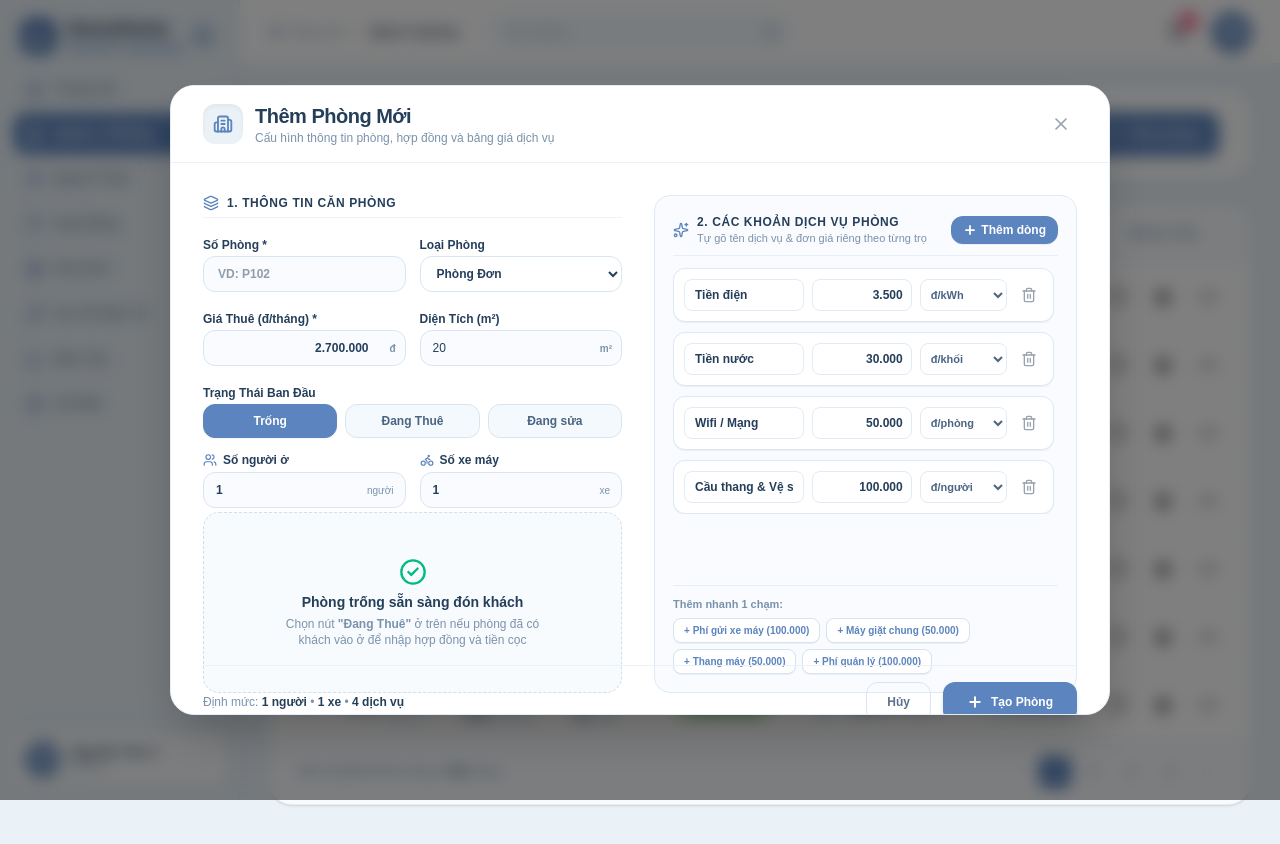
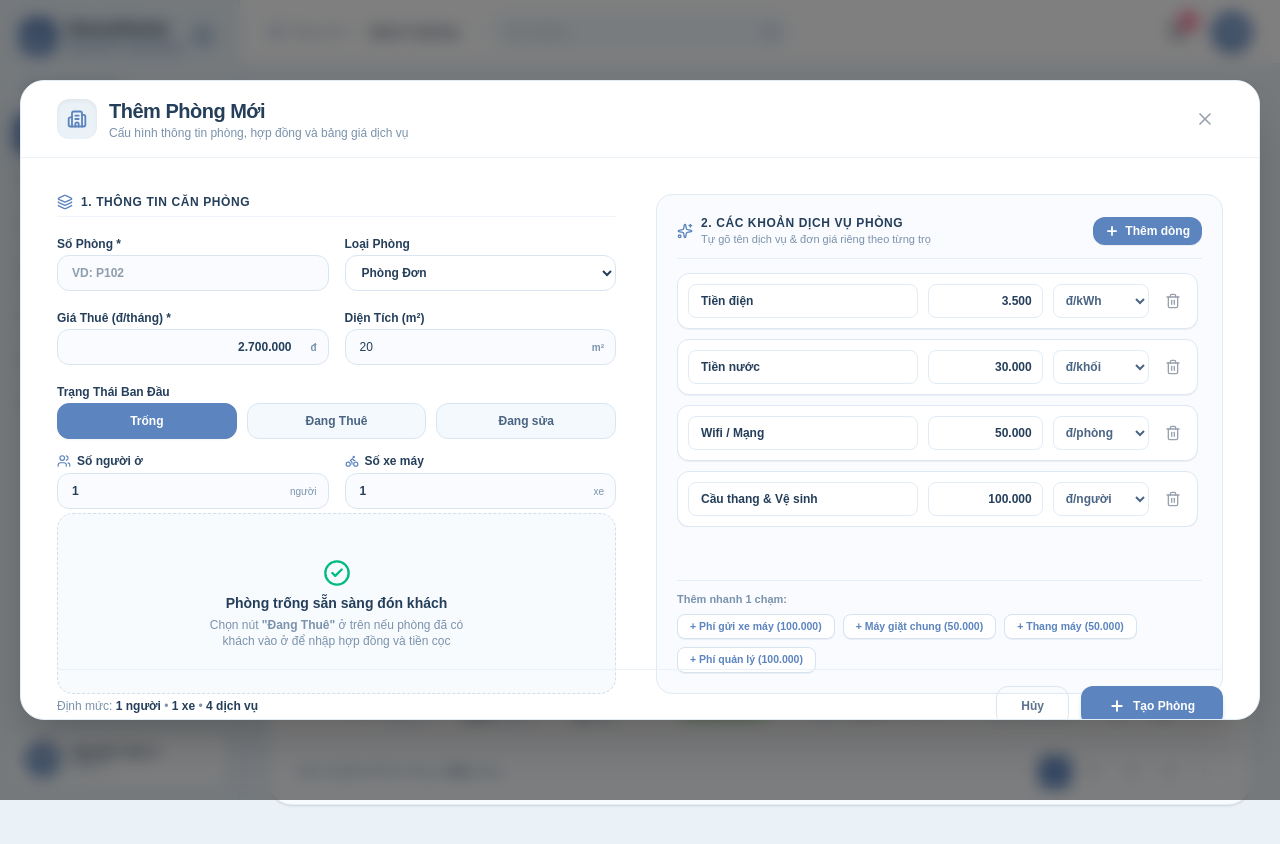
Before and after one commit to ngocnh05/honu_home, a Next.js app: page /rooms in a window 1280 px wide. Both pictures are taken after a click on the button "Thêm phòng". Shown: the top 844 px of the page. Built offline with nearby package versions, Linux system fonts and the light colour scheme.

Commit message:
feat(rooms): expand modal width to 1240px for generous breathing room without text truncation

```diff
--- a/src/components/rooms/add-room-modal.tsx
+++ b/src/components/rooms/add-room-modal.tsx
@@ -13,7 +13,6 @@ import {
   Bike,
   CheckCircle2,
   Wrench,
-  DollarSign,
 } from "lucide-react";
 import type { Room, RoomStatus, RoomType, CustomService } from "@/types/room";
 
@@ -174,10 +173,10 @@ export function AddRoomModal({ isOpen, onClose, onAddRoom }: AddRoomModalProps)
 
   return (
     <div className="fixed inset-0 z-50 flex items-center justify-center bg-black/50 backdrop-blur-sm p-4 animate-fadeIn">
-      {/* Modal Container: TO SẴN CỐ ĐỊNH (w: 940px, h: 630px), không co giãn xê dịch khi bấm Đang Thuê */}
-      <div className="bg-white rounded-3xl w-full max-w-[940px] h-[630px] flex flex-col shadow-2xl border border-[#E3EDF6] animate-scaleUp overflow-hidden">
+      {/* Modal Container: Dài rộng ngang tối đa (w: 1180px - 1240px, h: 640px) rất thoáng, không bị cắt chữ */}
+      <div className="bg-white rounded-3xl w-full max-w-[1160px] xl:max-w-[1240px] h-[640px] flex flex-col shadow-2xl border border-[#E3EDF6] animate-scaleUp overflow-hidden">
         {/* Header */}
-        <div className="flex items-center justify-between px-6 xl:px-8 py-4 border-b border-[#EAF2F8] bg-white shrink-0">
+        <div className="flex items-center justify-between px-7 xl:px-9 py-4 border-b border-[#EAF2F8] bg-white shrink-0">
           <div className="flex items-center gap-3">
             <div className="w-10 h-10 rounded-xl bg-[#EAF2F8] text-[#5C84BE] flex items-center justify-center shadow-inner">
               <Building2 className="w-5 h-5 stroke-[2.2]" />
@@ -194,17 +193,17 @@ export function AddRoomModal({ isOpen, onClose, onAddRoom }: AddRoomModalProps)
           <button
             type="button"
             onClick={onClose}
-            className="p-1.5 rounded-xl text-gray-400 hover:text-gray-700 hover:bg-gray-100 transition-colors cursor-pointer"
+            className="p-2 rounded-xl text-gray-400 hover:text-gray-700 hover:bg-gray-100 transition-colors cursor-pointer"
           >
             <X className="w-5 h-5" />
           </button>
         </div>
 
         {/* Form Body - 2 Cột song song rộng rãi cố định */}
-        <form onSubmit={handleSubmit} className="flex-1 flex flex-col justify-between p-6 xl:p-8 overflow-hidden">
-          <div className="grid grid-cols-1 lg:grid-cols-12 gap-7 items-start h-[470px]">
-            {/* CỘT TRÁI (6 cột): Thông tin phòng & Hợp đồng (Cố định 100%, không xê dịch khi bấm Đang Thuê) */}
-            <div className="lg:col-span-6 flex flex-col justify-between h-full pr-1">
+        <form onSubmit={handleSubmit} className="flex-1 flex flex-col justify-between p-7 xl:p-9 overflow-hidden">
+          <div className="grid grid-cols-1 lg:grid-cols-12 gap-8 items-start h-[475px]">
+            {/* CỘT TRÁI (6 cột): Thông tin phòng & Hợp đồng (Cố định, không xê dịch) */}
+            <div className="lg:col-span-6 flex flex-col justify-between h-full pr-2">
               <div className="space-y-3.5">
                 <div className="flex items-center gap-2 text-xs font-bold text-[#253F5B] uppercase tracking-wider pb-1.5 border-b border-[#EEF4FA]">
                   <Layers className="w-4 h-4 text-[#5C84BE]" />
@@ -212,7 +211,7 @@ export function AddRoomModal({ isOpen, onClose, onAddRoom }: AddRoomModalProps)
                 </div>
 
                 {/* Hàng 1: Số Phòng & Loại Phòng */}
-                <div className="grid grid-cols-2 gap-3.5">
+                <div className="grid grid-cols-2 gap-4">
                   <div className="space-y-1">
                     <label className="text-xs font-bold text-[#253F5B]">Số Phòng *</label>
                     <input
@@ -239,8 +238,8 @@ export function AddRoomModal({ isOpen, onClose, onAddRoom }: AddRoomModalProps)
                   </div>
                 </div>
 
-                {/* Hàng 2: Giá Thuê & Diện Tích (Tự động format mỗi 3 số có dấu chấm: 2.700.000) */}
-                <div className="grid grid-cols-2 gap-3.5">
+                {/* Hàng 2: Giá Thuê & Diện Tích */}
+                <div className="grid grid-cols-2 gap-4">
                   <div className="space-y-1">
                     <label className="text-xs font-bold text-[#253F5B]">Giá Thuê (đ/tháng) *</label>
                     <div className="relative">
@@ -256,10 +255,10 @@ export function AddRoomModal({ isOpen, onClose, onAddRoom }: AddRoomModalProps)
                             setDeposit(formatted);
                           }
                         }}
-                        className="w-full h-9 pl-3 pr-9 rounded-xl border border-[#D9E6F2] focus:border-[#5C84BE] focus:bg-white bg-[#F9FBFE] outline-none text-xs text-[#253F5B] font-bold text-right"
+                        className="w-full h-9 pl-3.5 pr-9 rounded-xl border border-[#D9E6F2] focus:border-[#5C84BE] focus:bg-white bg-[#F9FBFE] outline-none text-xs text-[#253F5B] font-bold text-right"
                         required
                       />
-                      <span className="absolute right-2.5 top-1/2 -translate-y-1/2 text-[10px] text-[#7A93AD] font-semibold pointer-events-none">
+                      <span className="absolute right-3 top-1/2 -translate-y-1/2 text-[10px] text-[#7A93AD] font-semibold pointer-events-none">
                         đ
                       </span>
                     </div>
@@ -273,9 +272,9 @@ export function AddRoomModal({ isOpen, onClose, onAddRoom }: AddRoomModalProps)
                         placeholder="20"
                         value={area}
                         onChange={(e) => setArea(e.target.value)}
-                        className="w-full h-9 pl-3 pr-10 rounded-xl border border-[#D9E6F2] focus:border-[#5C84BE] focus:bg-white bg-[#F9FBFE] outline-none text-xs text-[#253F5B] [appearance:textfield] [&::-webkit-outer-spin-button]:appearance-none [&::-webkit-inner-spin-button]:appearance-none"
+                        className="w-full h-9 pl-3.5 pr-10 rounded-xl border border-[#D9E6F2] focus:border-[#5C84BE] focus:bg-white bg-[#F9FBFE] outline-none text-xs text-[#253F5B] [appearance:textfield] [&::-webkit-outer-spin-button]:appearance-none [&::-webkit-inner-spin-button]:appearance-none"
                       />
-                      <span className="absolute right-2.5 top-1/2 -translate-y-1/2 text-[10px] text-[#7A93AD] font-semibold pointer-events-none">
+                      <span className="absolute right-3 top-1/2 -translate-y-1/2 text-[10px] text-[#7A93AD] font-semibold pointer-events-none">
                         m²
                       </span>
                     </div>
@@ -285,7 +284,7 @@ export function AddRoomModal({ isOpen, onClose, onAddRoom }: AddRoomModalProps)
                 {/* Hàng 3: Trạng Thái Ban Đầu */}
                 <div className="space-y-1">
                   <label className="text-xs font-bold text-[#253F5B]">Trạng Thái Ban Đầu</label>
-                  <div className="grid grid-cols-3 gap-2">
+                  <div className="grid grid-cols-3 gap-2.5">
                     {[
                       { key: "available", label: "Trống" },
                       { key: "rented", label: "Đang Thuê" },
@@ -295,7 +294,7 @@ export function AddRoomModal({ isOpen, onClose, onAddRoom }: AddRoomModalProps)
                         type="button"
                         key={st.key}
                         onClick={() => setStatus(st.key as RoomStatus)}
-                        className={`h-8.5 rounded-xl text-xs font-bold transition-all border cursor-pointer ${
+                        className={`h-9 rounded-xl text-xs font-bold transition-all border cursor-pointer ${
                           status === st.key
                             ? "bg-[#5C84BE] text-white border-[#5C84BE] shadow-xs"
                             : "bg-[#F4F9FD] text-[#4A6482] border-[#D9E6F2] hover:bg-[#E9F3FC]"
@@ -308,7 +307,7 @@ export function AddRoomModal({ isOpen, onClose, onAddRoom }: AddRoomModalProps)
                 </div>
 
                 {/* Hàng 4: Ô NHẬP Số Người Thuê & Số Xe Máy */}
-                <div className="grid grid-cols-2 gap-3.5">
+                <div className="grid grid-cols-2 gap-4">
                   <div className="space-y-1">
                     <label className="text-xs font-bold text-[#253F5B] flex items-center gap-1.5">
                       <Users className="w-3.5 h-3.5 text-[#5C84BE]" />
@@ -320,7 +319,7 @@ export function AddRoomModal({ isOpen, onClose, onAddRoom }: AddRoomModalProps)
                         placeholder="1"
                         value={occupantsCount}
                         onChange={(e) => setOccupantsCount(e.target.value)}
-                        className="w-full h-9 px-3 pr-14 rounded-xl border border-[#D9E6F2] focus:border-[#5C84BE] focus:bg-white bg-[#F9FBFE] outline-none text-xs text-[#253F5B] font-semibold [appearance:textfield] [&::-webkit-outer-spin-button]:appearance-none [&::-webkit-inner-spin-button]:appearance-none"
+                        className="w-full h-9 px-3.5 pr-14 rounded-xl border border-[#D9E6F2] focus:border-[#5C84BE] focus:bg-white bg-[#F9FBFE] outline-none text-xs text-[#253F5B] font-semibold [appearance:textfield] [&::-webkit-outer-spin-button]:appearance-none [&::-webkit-inner-spin-button]:appearance-none"
                       />
                       <span className="absolute right-3 top-1/2 -translate-y-1/2 text-[10px] text-[#7A93AD] font-medium pointer-events-none">
                         người
@@ -339,7 +338,7 @@ export function AddRoomModal({ isOpen, onClose, onAddRoom }: AddRoomModalProps)
                         placeholder="1"
                         value={vehiclesCount}
                         onChange={(e) => setVehiclesCount(e.target.value)}
-                        className="w-full h-9 px-3 pr-12 rounded-xl border border-[#D9E6F2] focus:border-[#5C84BE] focus:bg-white bg-[#F9FBFE] outline-none text-xs text-[#253F5B] font-semibold [appearance:textfield] [&::-webkit-outer-spin-button]:appearance-none [&::-webkit-inner-spin-button]:appearance-none"
+                        className="w-full h-9 px-3.5 pr-12 rounded-xl border border-[#D9E6F2] focus:border-[#5C84BE] focus:bg-white bg-[#F9FBFE] outline-none text-xs text-[#253F5B] font-semibold [appearance:textfield] [&::-webkit-outer-spin-button]:appearance-none [&::-webkit-inner-spin-button]:appearance-none"
                       />
                       <span className="absolute right-3 top-1/2 -translate-y-1/2 text-[10px] text-[#7A93AD] font-medium pointer-events-none">
                         xe
@@ -349,14 +348,14 @@ export function AddRoomModal({ isOpen, onClose, onAddRoom }: AddRoomModalProps)
                 </div>
               </div>
 
-              {/* KHỐI CỐ ĐỊNH CHIỀU CAO (h-[185px]): Đảm bảo không bao giờ bị xê dịch khi chuyển đổi trạng thái */}
+              {/* KHỐI CỐ ĐỊNH CHIỀU CAO (h-[185px]) */}
               <div className="h-[185px] pt-1">
                 {status === "rented" ? (
-                  <div className="h-full p-3 rounded-2xl bg-[#F6F9FD] border border-[#DEEBF5] flex flex-col justify-between animate-fadeIn shadow-2xs">
+                  <div className="h-full p-3.5 rounded-2xl bg-[#F6F9FD] border border-[#DEEBF5] flex flex-col justify-between animate-fadeIn shadow-2xs">
                     {/* Hàng 1: Người thuê & SĐT */}
-                    <div className="grid grid-cols-2 gap-2.5">
+                    <div className="grid grid-cols-2 gap-3">
                       <div className="space-y-1">
-                        <label className="text-[10.5px] font-bold text-[#506A88]">
+                        <label className="text-[11px] font-bold text-[#506A88]">
                           Người thuê *
                         </label>
                         <input
@@ -364,12 +363,12 @@ export function AddRoomModal({ isOpen, onClose, onAddRoom }: AddRoomModalProps)
                           placeholder="VD: Nguyễn Văn A"
                           value={tenantName}
                           onChange={(e) => setTenantName(e.target.value)}
-                          className="w-full h-8 px-2.5 rounded-lg border border-[#D0DFEE] bg-white text-xs text-[#253F5B] font-semibold outline-none focus:border-[#5C84BE]"
+                          className="w-full h-8 px-3 rounded-lg border border-[#D0DFEE] bg-white text-xs text-[#253F5B] font-semibold outline-none focus:border-[#5C84BE]"
                           required={status === "rented"}
                         />
                       </div>
                       <div className="space-y-1">
-                        <label className="text-[10.5px] font-bold text-[#506A88]">
+                        <label className="text-[11px] font-bold text-[#506A88]">
                           Số điện thoại
                         </label>
                         <input
@@ -377,16 +376,16 @@ export function AddRoomModal({ isOpen, onClose, onAddRoom }: AddRoomModalProps)
                           placeholder="0987.654.321"
                           value={tenantPhone}
                           onChange={(e) => setTenantPhone(e.target.value)}
-                          className="w-full h-8 px-2.5 rounded-lg border border-[#D0DFEE] bg-white text-xs text-[#253F5B] outline-none focus:border-[#5C84BE]"
+                          className="w-full h-8 px-3 rounded-lg border border-[#D0DFEE] bg-white text-xs text-[#253F5B] outline-none focus:border-[#5C84BE]"
                         />
                       </div>
                     </div>
 
                     {/* Hàng 2: 2 cái DATE CÓ TIÊU ĐỀ RÕ RÀNG */}
-                    <div className="grid grid-cols-2 gap-2.5">
+                    <div className="grid grid-cols-2 gap-3">
                       <div className="space-y-1">
-                        <label className="text-[10.5px] font-bold text-[#506A88] flex items-center gap-1">
-                          <Calendar className="w-3 h-3 text-[#5C84BE]" />
+                        <label className="text-[11px] font-bold text-[#506A88] flex items-center gap-1">
+                          <Calendar className="w-3.5 h-3.5 text-[#5C84BE]" />
                           <span>Ngày bắt đầu HĐ</span>
                         </label>
                         <input
@@ -394,12 +393,12 @@ export function AddRoomModal({ isOpen, onClose, onAddRoom }: AddRoomModalProps)
                           placeholder="01/01/2026"
                           value={startDate}
                           onChange={(e) => setStartDate(e.target.value)}
-                          className="w-full h-8 px-2.5 rounded-lg border border-[#D0DFEE] bg-white text-xs text-[#253F5B] outline-none focus:border-[#5C84BE]"
+                          className="w-full h-8 px-3 rounded-lg border border-[#D0DFEE] bg-white text-xs text-[#253F5B] outline-none focus:border-[#5C84BE]"
                         />
                       </div>
                       <div className="space-y-1">
-                        <label className="text-[10.5px] font-bold text-[#506A88] flex items-center gap-1">
-                          <Calendar className="w-3 h-3 text-[#5C84BE]" />
+                        <label className="text-[11px] font-bold text-[#506A88] flex items-center gap-1">
+                          <Calendar className="w-3.5 h-3.5 text-[#5C84BE]" />
                           <span>Hạn hợp đồng</span>
                         </label>
                         <input
@@ -407,14 +406,14 @@ export function AddRoomModal({ isOpen, onClose, onAddRoom }: AddRoomModalProps)
                           placeholder="01/01/2027"
                           value={endDate}
                           onChange={(e) => setEndDate(e.target.value)}
-                          className="w-full h-8 px-2.5 rounded-lg border border-[#D0DFEE] bg-white text-xs text-[#253F5B] outline-none focus:border-[#5C84BE]"
+                          className="w-full h-8 px-3 rounded-lg border border-[#D0DFEE] bg-white text-xs text-[#253F5B] outline-none focus:border-[#5C84BE]"
                         />
                       </div>
                     </div>
 
-                    {/* Hàng 3: Tiền đặt cọc (Format mỗi 3 số có dấu chấm: 2.700.000) */}
+                    {/* Hàng 3: Tiền đặt cọc */}
                     <div className="space-y-1">
-                      <label className="text-[10.5px] font-bold text-[#506A88]">
+                      <label className="text-[11px] font-bold text-[#506A88]">
                         Tiền đặt cọc
                       </label>
                       <div className="relative">
@@ -424,9 +423,9 @@ export function AddRoomModal({ isOpen, onClose, onAddRoom }: AddRoomModalProps)
                           placeholder="2.700.000"
                           value={deposit}
                           onChange={(e) => setDeposit(formatPrice(e.target.value))}
-                          className="w-full h-8 pl-3 pr-12 rounded-lg border border-[#D0DFEE] bg-white text-xs text-[#253F5B] font-bold outline-none focus:border-[#5C84BE] text-right"
+                          className="w-full h-8 pl-3 pr-14 rounded-lg border border-[#D0DFEE] bg-white text-xs text-[#253F5B] font-bold outline-none focus:border-[#5C84BE] text-right"
                         />
-                        <span className="absolute right-2.5 top-1/2 -translate-y-1/2 text-[10px] text-[#7A93AD] font-semibold pointer-events-none">
+                        <span className="absolute right-3 top-1/2 -translate-y-1/2 text-[10px] text-[#7A93AD] font-semibold pointer-events-none">
                           VNĐ
                         </span>
                       </div>
@@ -452,10 +451,10 @@ export function AddRoomModal({ isOpen, onClose, onAddRoom }: AddRoomModalProps)
               </div>
             </div>
 
-            {/* CỘT PHẢI (6 cột): Bảng Dịch Vụ Linh Hoạt (Đơn giá tự động chấm 3 số) */}
-            <div className="lg:col-span-6 flex flex-col justify-between h-full bg-[#F9FBFE] p-4.5 rounded-2xl border border-[#DEEBF5]">
-              <div className="space-y-3">
-                <div className="flex items-center justify-between pb-2 border-b border-[#E4EFF8]">
+            {/* CỘT PHẢI (6 cột): Bảng Dịch Vụ Linh Hoạt (Rộng rãi, không bị cắt chữ) */}
+            <div className="lg:col-span-6 flex flex-col justify-between h-full bg-[#F9FBFE] p-5 rounded-2xl border border-[#DEEBF5]">
+              <div className="space-y-3.5">
+                <div className="flex items-center justify-between pb-2.5 border-b border-[#E4EFF8]">
                   <div className="flex items-center gap-2">
                     <Sparkles className="w-4 h-4 text-[#5C84BE]" />
                     <div>
@@ -471,22 +470,22 @@ export function AddRoomModal({ isOpen, onClose, onAddRoom }: AddRoomModalProps)
                   <button
                     type="button"
                     onClick={() => handleAddService()}
-                    className="px-3 py-1.5 rounded-xl bg-[#5C84BE] hover:bg-[#4B73AD] active:scale-95 text-white text-xs font-bold flex items-center gap-1 shadow-2xs transition-all cursor-pointer"
+                    className="px-3 py-1.5 rounded-xl bg-[#5C84BE] hover:bg-[#4B73AD] active:scale-95 text-white text-xs font-bold flex items-center gap-1.5 shadow-2xs transition-all cursor-pointer"
                   >
                     <Plus className="w-3.5 h-3.5 stroke-[3]" />
                     <span>Thêm dòng</span>
                   </button>
                 </div>
 
-                {/* Service Rows List (Scrollable, Đơn giá format mỗi 3 số có dấu chấm) */}
+                {/* Service Rows List (Rộng rãi: Tên min-w 220px không bị cắt chữ) */}
                 <div className="space-y-2.5 max-h-[290px] overflow-y-auto pr-1">
                   {services.map((service) => (
                     <div
                       key={service.id}
-                      className="flex items-center gap-2 bg-white p-2.5 rounded-xl border border-[#DCE8F4] shadow-2xs group hover:border-[#5C84BE] transition-colors"
+                      className="flex items-center gap-2.5 bg-white p-2.5 rounded-xl border border-[#DCE8F4] shadow-2xs group hover:border-[#5C84BE] transition-colors"
                     >
-                      {/* Tên dịch vụ */}
-                      <div className="flex-1 min-w-[120px]">
+                      {/* Tên dịch vụ - Rộng rãi, không bị cụt chữ */}
+                      <div className="flex-1 min-w-[200px] xl:min-w-[230px]">
                         <input
                           type="text"
                           placeholder="Tên dịch vụ..."
@@ -494,12 +493,12 @@ export function AddRoomModal({ isOpen, onClose, onAddRoom }: AddRoomModalProps)
                           onChange={(e) =>
                             handleUpdateService(service.id, "name", e.target.value)
                           }
-                          className="w-full h-8 px-2.5 rounded-lg border border-[#E1ECF6] focus:border-[#5C84BE] outline-none text-xs text-[#253F5B] font-semibold"
+                          className="w-full h-8.5 px-3 rounded-lg border border-[#E1ECF6] focus:border-[#5C84BE] outline-none text-xs text-[#253F5B] font-semibold"
                         />
                       </div>
 
-                      {/* Đơn giá (Format mỗi 3 số có dấu chấm: 3.500, 30.000) */}
-                      <div className="w-[95px] xl:w-[105px]">
+                      {/* Đơn giá (Format mỗi 3 số có dấu chấm: 3.500, 30.000, 100.000) */}
+                      <div className="w-[110px] xl:w-[125px]">
                         <input
                           type="text"
                           inputMode="numeric"
@@ -512,18 +511,18 @@ export function AddRoomModal({ isOpen, onClose, onAddRoom }: AddRoomModalProps)
                               parsePrice(e.target.value)
                             )
                           }
-                          className="w-full h-8 px-2 rounded-lg border border-[#E1ECF6] focus:border-[#5C84BE] outline-none text-xs text-[#253F5B] font-bold text-right"
+                          className="w-full h-8.5 px-2.5 rounded-lg border border-[#E1ECF6] focus:border-[#5C84BE] outline-none text-xs text-[#253F5B] font-bold text-right"
                         />
                       </div>
 
                       {/* Đơn vị tính */}
-                      <div className="w-[85px] xl:w-[92px]">
+                      <div className="w-[95px] xl:w-[105px]">
                         <select
                           value={service.unit}
                           onChange={(e) =>
                             handleUpdateService(service.id, "unit", e.target.value)
                           }
-                          className="w-full h-8 px-1.5 rounded-lg border border-[#E1ECF6] focus:border-[#5C84BE] outline-none text-[11px] font-bold text-[#4B6584] bg-white cursor-pointer"
+                          className="w-full h-8.5 px-2 rounded-lg border border-[#E1ECF6] focus:border-[#5C84BE] outline-none text-xs font-bold text-[#4B6584] bg-white cursor-pointer"
                         >
                           <option value="đ/kWh">đ/kWh</option>
                           <option value="đ/khối">đ/khối</option>
@@ -559,7 +558,7 @@ export function AddRoomModal({ isOpen, onClose, onAddRoom }: AddRoomModalProps)
                 <p className="text-[11px] font-bold text-[#7A93AD] mb-1.5">
                   Thêm nhanh 1 chạm:
                 </p>
-                <div className="flex flex-wrap gap-1.5">
+                <div className="flex flex-wrap gap-2">
                   {serviceSuggestions.map((sug) => {
                     const isAdded = services.some(
                       (s) => s.name.toLowerCase() === sug.name.toLowerCase()
@@ -570,7 +569,7 @@ export function AddRoomModal({ isOpen, onClose, onAddRoom }: AddRoomModalProps)
                         type="button"
                         onClick={() => handleAddService(sug)}
                         disabled={isAdded}
-                        className={`px-2.5 py-1 rounded-lg text-[10px] font-bold transition-all ${
+                        className={`px-3 py-1 rounded-lg text-[10.5px] font-bold transition-all ${
                           isAdded
                             ? "bg-gray-100 text-gray-400 cursor-not-allowed"
                             : "bg-white hover:bg-[#EAF2F8] text-[#5C84BE] border border-[#D5E4F2] shadow-2xs cursor-pointer active:scale-95"
@@ -595,13 +594,13 @@ export function AddRoomModal({ isOpen, onClose, onAddRoom }: AddRoomModalProps)
               <button
                 type="button"
                 onClick={onClose}
-                className="h-10 px-5 rounded-xl border border-[#D9E6F2] text-xs font-semibold text-[#5C728C] hover:bg-gray-50 cursor-pointer"
+                className="h-10 px-6 rounded-xl border border-[#D9E6F2] text-xs font-semibold text-[#5C728C] hover:bg-gray-50 cursor-pointer"
               >
                 Hủy
               </button>
               <button
                 type="submit"
-                className="h-10 px-6 rounded-xl bg-[#5C84BE] hover:bg-[#4B73AD] text-white text-xs font-bold flex items-center gap-2 shadow-md shadow-[#5C84BE]/20 cursor-pointer active:scale-95 transition-all"
+                className="h-10 px-7 rounded-xl bg-[#5C84BE] hover:bg-[#4B73AD] text-white text-xs font-bold flex items-center gap-2 shadow-md shadow-[#5C84BE]/20 cursor-pointer active:scale-95 transition-all"
               >
                 <Plus className="w-4 h-4 stroke-[3]" />
                 <span>Tạo Phòng</span>
```
